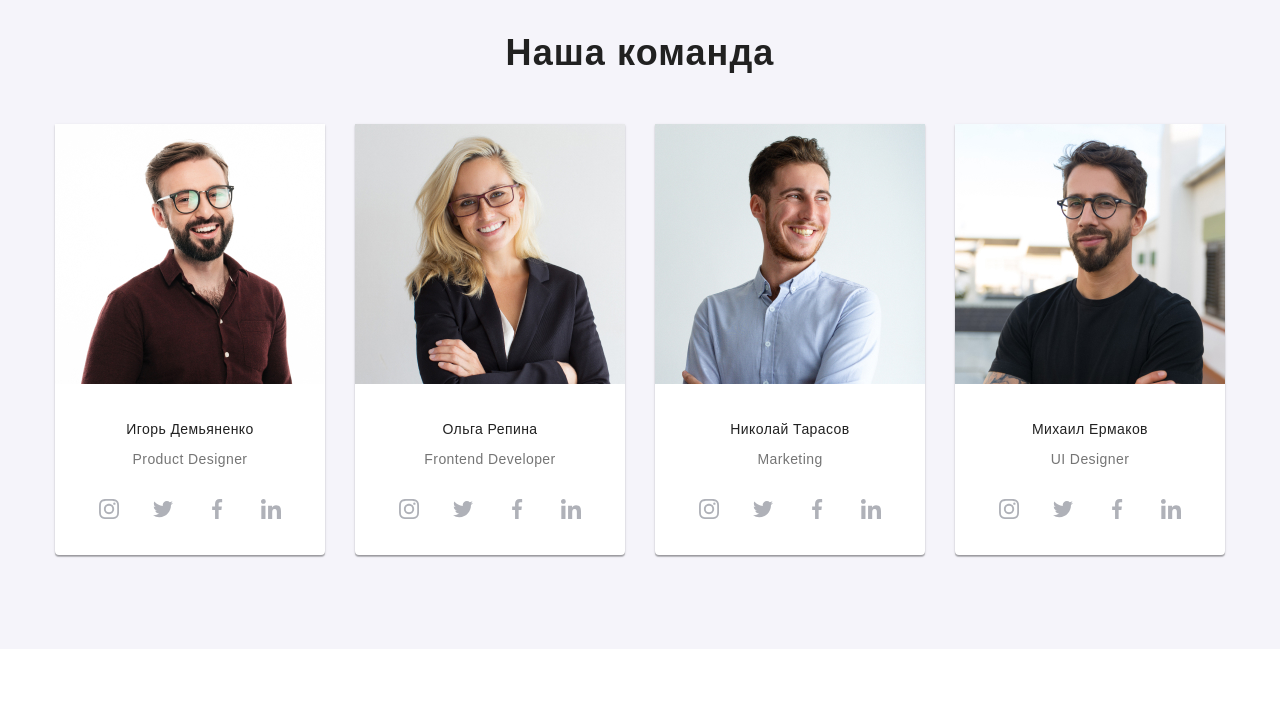
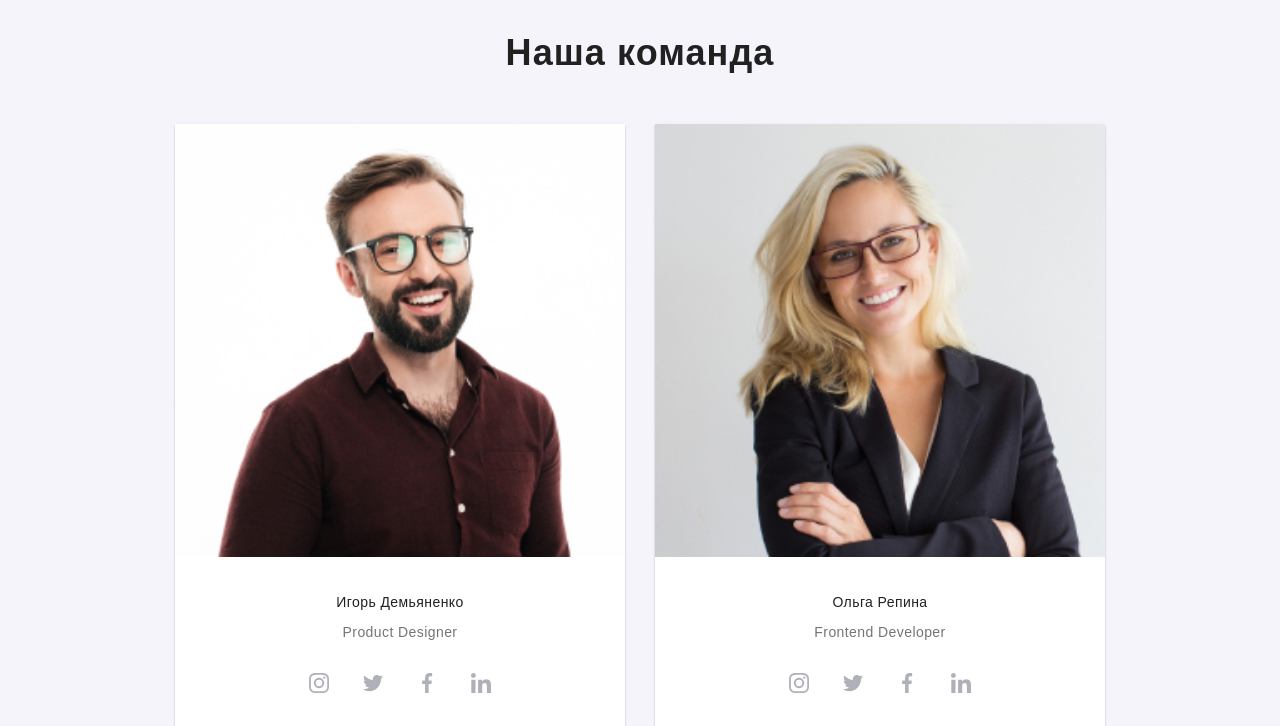
Before and after one commit to Yatsa-dev/goit-markup-hw-08, a plain HTML site: page index.html in a window 1280 px wide. Shown: the part 1660-2386 px from the top of the page. Drawn offline with nearby package versions, Linux system fonts and the light colour scheme; a web font is replaced by a local one.

Commit message:
added width for team images

```diff
--- a/index.html
+++ b/index.html
@@ -161,7 +161,7 @@ lang="ru">
                                             media="(min-width:1200px)">
                                             <source srcset="./images/tablet/team1_1x.jpg 1x, ./images/tablet/team1_2x.jpg 2x" media="(min-width:768px)">
                                             <source srcset="./images/mobile/team1_1x.jpg 1x, ./images/mobile/team1_2x.jpg 2x" media="(max-width:767px)">
-                                        <img class="team-block__image" src="./images/img1-1.jpg" alt="Фото дизайнера" max-width="450px">
+                                        <img class="team-block__image" src="./images/img1-1.jpg" alt="Фото дизайнера" width="450">
                                         </picture>
                                         <h3 class="team-block__title">Игорь Демьяненко</h3>
                                         <p class="team-blok__description">Product Designer</p>
@@ -193,7 +193,7 @@ lang="ru">
                                             <source srcset="./images/desktop/team2_1x.jpg 1x, ./images/desktop/team2_2x.jpg 2x" media="(min-width:1200px)">
                                             <source srcset="./images/tablet/team2_1x.jpg 1x, ./images/tablet/team2_2x.jpg 2x" media="(min-width:768px)">
                                             <source srcset="./images/mobile/team2_1x.jpg 1x, ./images/mobile/team2_2x.jpg 2x" media="(max-width:767px)">
-                                        <img class="team-block__image" src="./images/img2-1.jpg" alt="Фото разработчика">
+                                        <img class="team-block__image" src="./images/img2-1.jpg" alt="Фото разработчика" width="450">
                                         </picture>
                                         <h3 class="team-block__title">Ольга Репина</h3>
                                         <p class="team-blok__description">Frontend Developer</p>
@@ -225,7 +225,7 @@ lang="ru">
                                             <source srcset="./images/desktop/team3_1x.jpg 1x, ./images/desktop/team3_2x.jpg 2x" media="(min-width:1200px)">
                                             <source srcset="./images/tablet/team3_1x.jpg 1x, ./images/tablet/team3_2x.jpg 2x" media="(min-width:768px)">
                                             <source srcset="./images/mobile/team3_1x.jpg 1x, ./images/mobile/team3_2x.jpg 2x" media="(max-width:767px)">
-                                        <img class="team-block__image" src="./images/img3-1.jpg" alt="Фото маркетолога">
+                                        <img class="team-block__image" src="./images/img3-1.jpg" alt="Фото маркетолога" width="450">
                                         </picture>
                                         <h3 class="team-block__title">Николай Тарасов</h3>
                                         <p class="team-blok__description">Marketing</p>
@@ -257,7 +257,7 @@ lang="ru">
                                             <source srcset="./images/desktop/team4_1x.jpg 1x, ./images/desktop/team4_2x.jpg 2x" media="(min-width:1200px)">
                                             <source srcset="./images/tablet/team4_1x.jpg 1x, ./images/tablet/team4_2x.jpg 2x" media="(min-width:768px)">
                                             <source srcset="./images/mobile/team4_1x.jpg 1x, ./images/mobile/team4_2x.jpg 2x" media="(max-width:767px)">
-                                        <img class="team-block__image" src="./images/img4-1.jpg" alt="Фото UI дизайнера" >
+                                        <img class="team-block__image" src="./images/img4-1.jpg" alt="Фото UI дизайнера" width="450">
                                         </picture>
                                         <h3 class="team-block__title">Михаил Ермаков</h3>
                                         <p class="team-blok__description">UI Designer</p>
```
